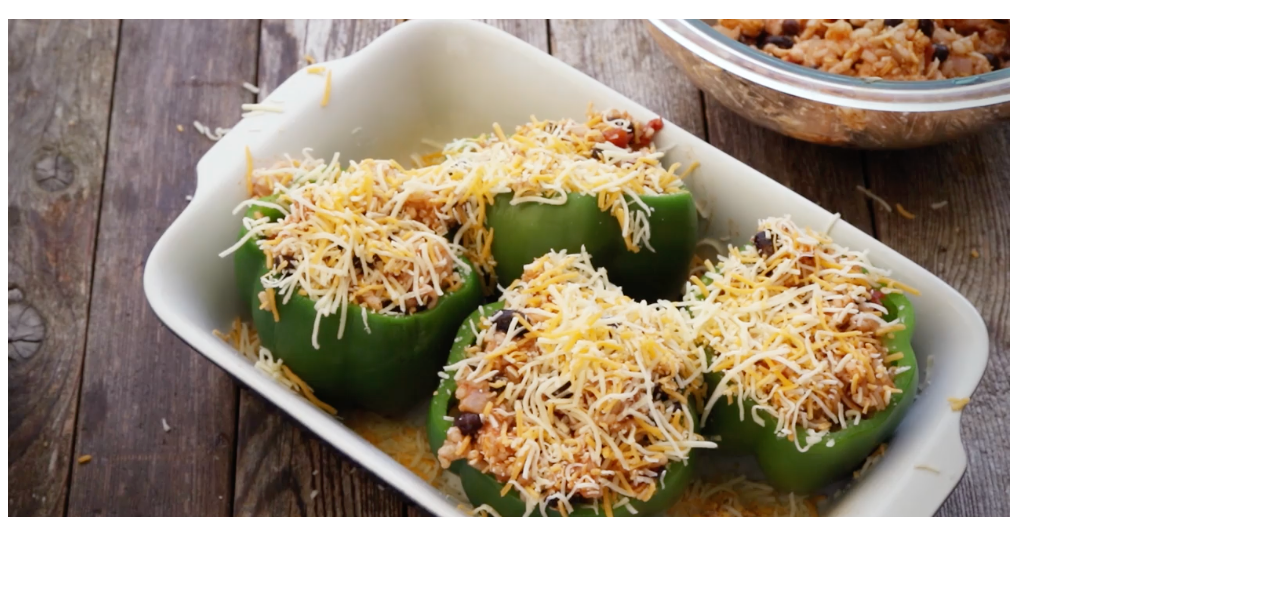
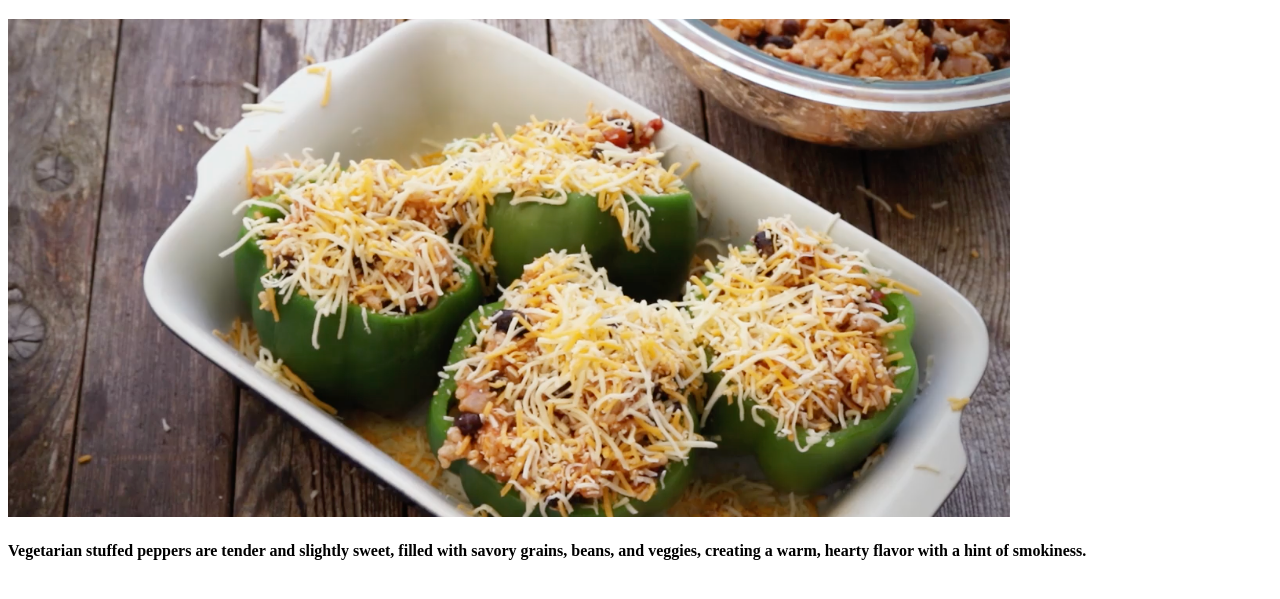
Before and after one commit to narwalsim/odin-recipes, a plain HTML site: page recipes/stuffedpeppers.html in a window 1280 px wide. Shown: the part 61-660 px from the top of the page. Drawn offline with Linux system fonts and the light colour scheme; files whose address does not match are found by name.

Commit message:
added a description of the recipe

```diff
--- a/recipes/stuffedpeppers.html
+++ b/recipes/stuffedpeppers.html
@@ -8,5 +8,12 @@
 <body>
     <h1> Stuffed Peppers Vegetarian </h1>
     <img src="./images/stuffedpeppers.jpg">
+    <h4>
+        Vegetarian stuffed peppers are tender and slightly sweet, filled with savory grains, beans,
+        and veggies, creating a warm, hearty flavor with a hint of smokiness.
+    </h4>
+    <ul>
+
+    </ul>
 </body>
 </html>
```
